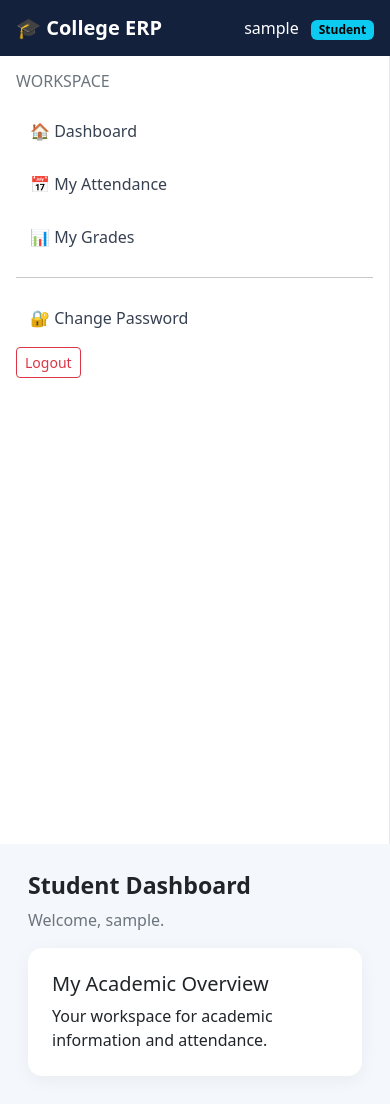
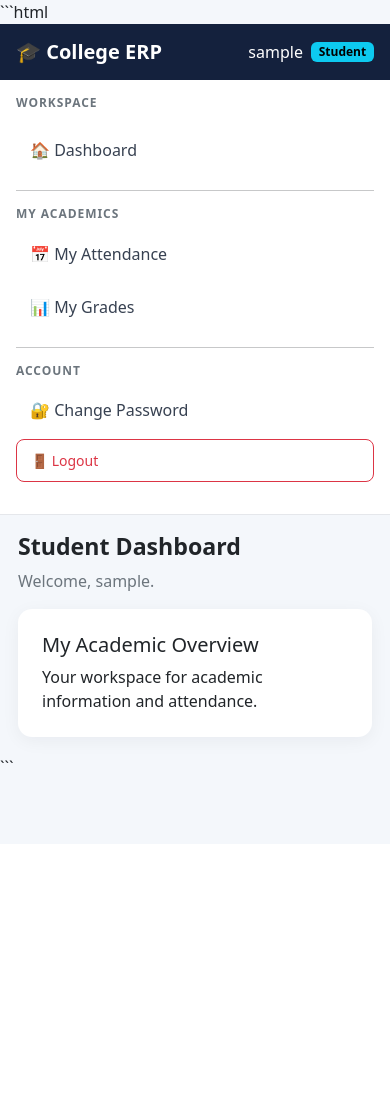
Before and after one commit to jobinjose000/College-ERP-System, a Django app: page /accounts/student/ in a window 390 px wide. After the commit the page ends 763 px from the top, so only its background shows below. Run offline with Django 5.2, Linux system fonts and the light colour scheme; the visitor is signed in with stand-in values (Sample User, id 1).

Commit message:
feat: add role-aware ERP sidebar navigation

````diff
--- a/accounts/templates/accounts/base.html
+++ b/accounts/templates/accounts/base.html
@@ -1,9 +1,10 @@
-
+```html
 <!DOCTYPE html>
 <html lang="en">
 <head>
     <meta charset="UTF-8">
     <meta name="viewport" content="width=device-width, initial-scale=1">
+
     <title>{% block title %}College ERP{% endblock %}</title>
 
     <link
@@ -34,11 +35,18 @@
             padding: 12px 14px;
             border-radius: 8px;
             margin-bottom: 5px;
+            transition: background 0.2s ease, color 0.2s ease;
         }
 
         .erp-sidebar a:hover {
             background: #eaf0ff;
             color: #1d4ed8;
+        }
+
+        .erp-sidebar .sidebar-heading {
+            font-size: 0.75rem;
+            font-weight: 700;
+            letter-spacing: 0.08em;
         }
 
         .erp-content {
@@ -50,67 +58,199 @@
             border-radius: 14px;
             box-shadow: 0 4px 18px rgba(15, 23, 42, 0.05);
         }
+
+        .erp-logout-btn {
+            width: 100%;
+            text-align: left;
+            padding: 10px 14px;
+            border-radius: 8px;
+        }
+
+        @media (max-width: 767.98px) {
+            .erp-sidebar {
+                min-height: auto;
+                border-right: none;
+                border-bottom: 1px solid #e5e7eb;
+            }
+
+            .erp-content {
+                padding: 18px;
+            }
+        }
     </style>
 </head>
+
 <body>
 
+<!-- Top navigation -->
 <nav class="navbar navbar-dark erp-navbar px-3">
     <a class="navbar-brand fw-bold" href="{% url 'dashboard' %}">
         🎓 College ERP
     </a>
 
-    <div class="text-white">
-        {{ request.user.username }}
+    <div class="text-white d-flex align-items-center">
+        <span>{{ request.user.username }}</span>
+
         <span class="badge text-bg-info ms-2">
             {{ request.user.get_role_display }}
         </span>
     </div>
 </nav>
 
+<!-- Main layout -->
 <div class="container-fluid">
     <div class="row">
+
+        <!-- Sidebar -->
         <aside class="col-md-3 col-lg-2 erp-sidebar p-3">
-            <h6 class="text-secondary mb-3">WORKSPACE</h6>
 
-            <a href="{% url 'dashboard' %}">🏠 Dashboard</a>
+            <h6 class="text-secondary sidebar-heading mb-3">
+                WORKSPACE
+            </h6>
 
+            <!-- All authenticated roles -->
+            <a href="{% url 'dashboard' %}">
+                🏠 Dashboard
+            </a>
+
+            <!-- Super Admin navigation -->
             {% if request.user.role == "SUPER_ADMIN" %}
-                <a href="/admin/core/college/">🏫 Colleges</a>
-                <a href="/admin/accounts/user/">👥 Users</a>
+
+                <hr>
+
+                <h6 class="text-secondary sidebar-heading mb-2">
+                    PLATFORM MANAGEMENT
+                </h6>
+
+                <a href="{% url 'college_list' %}">
+                    🏫 Colleges
+                </a>
+
+                <a href="{% url 'user_list' %}">
+                    👥 Users
+                </a>
+
             {% endif %}
 
+            <!-- College Admin navigation -->
             {% if request.user.role == "COLLEGE_ADMIN" %}
-                <a href="#">👥 Students</a>
-                <a href="#">👨‍🏫 Faculty</a>
+
+                <hr>
+
+                <h6 class="text-secondary sidebar-heading mb-2">
+                    COLLEGE MANAGEMENT
+                </h6>
+
+                <a href="{% url 'user_list' %}">
+                    👥 Users
+                </a>
+
+                <a href="#">
+                    🎓 Students
+                </a>
+
+                <a href="#">
+                    👨‍🏫 Faculty
+                </a>
+
             {% endif %}
 
+            <!-- Faculty navigation -->
             {% if request.user.role == "FACULTY" %}
-                <a href="#">📚 Classes</a>
-                <a href="#">📝 Attendance</a>
-                <a href="#">📊 Grades</a>
+
+                <hr>
+
+                <h6 class="text-secondary sidebar-heading mb-2">
+                    TEACHING
+                </h6>
+
+                <a href="#">
+                    📚 Classes
+                </a>
+
+                <a href="#">
+                    📝 Attendance
+                </a>
+
+                <a href="#">
+                    📊 Grades
+                </a>
+
             {% endif %}
 
+            <!-- Student navigation -->
             {% if request.user.role == "STUDENT" %}
-                <a href="#">📅 My Attendance</a>
-                <a href="#">📊 My Grades</a>
+
+                <hr>
+
+                <h6 class="text-secondary sidebar-heading mb-2">
+                    MY ACADEMICS
+                </h6>
+
+                <a href="#">
+                    📅 My Attendance
+                </a>
+
+                <a href="#">
+                    📊 My Grades
+                </a>
+
             {% endif %}
 
+            <!-- Account actions -->
             <hr>
-            <a href="/admin/password_change/">🔐 Change Password</a>
-            <form method="post" action="{% url 'logout' %}" class="d-inline">
+
+            <h6 class="text-secondary sidebar-heading mb-2">
+                ACCOUNT
+            </h6>
+
+            <a href="/admin/password_change/">
+                🔐 Change Password
+            </a>
+
+            <form method="post" action="{% url 'logout' %}">
                 {% csrf_token %}
-                <button type="submit" class="btn btn-outline-danger btn-sm">
-                    Logout
+
+                <button
+                    type="submit"
+                    class="btn btn-outline-danger btn-sm erp-logout-btn"
+                >
+                    🚪 Logout
                 </button>
             </form>
+
         </aside>
 
+        <!-- Page content -->
         <main class="col-md-9 col-lg-10 erp-content">
+
+            {% if messages %}
+                {% for message in messages %}
+                    <div
+                        class="alert alert-{{ message.tags|default:'info' }} alert-dismissible fade show"
+                        role="alert"
+                    >
+                        {{ message }}
+
+                        <button
+                            type="button"
+                            class="btn-close"
+                            data-bs-dismiss="alert"
+                            aria-label="Close"
+                        ></button>
+                    </div>
+                {% endfor %}
+            {% endif %}
+
             {% block content %}{% endblock %}
+
         </main>
+
     </div>
 </div>
 
 <script src="https://cdn.jsdelivr.net/npm/bootstrap@5.3.7/dist/js/bootstrap.bundle.min.js"></script>
+
 </body>
 </html>
+```
````
